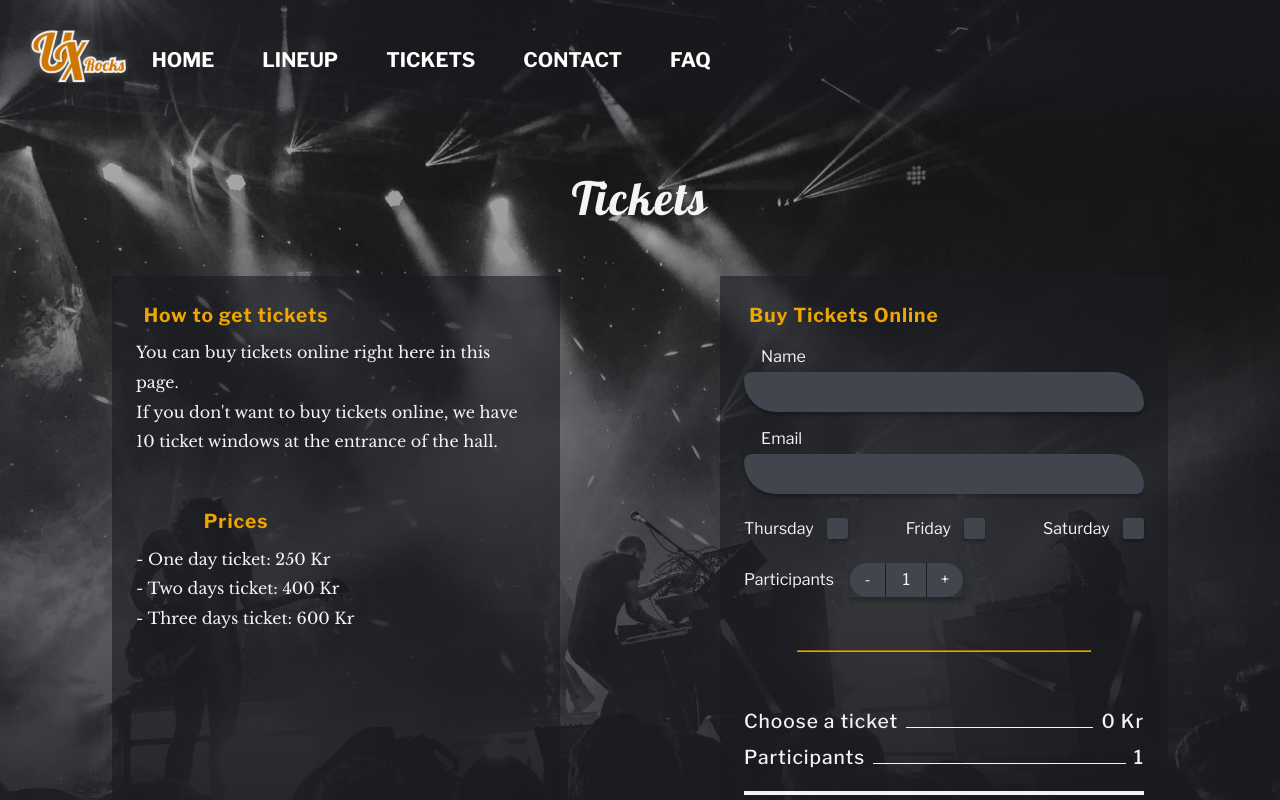
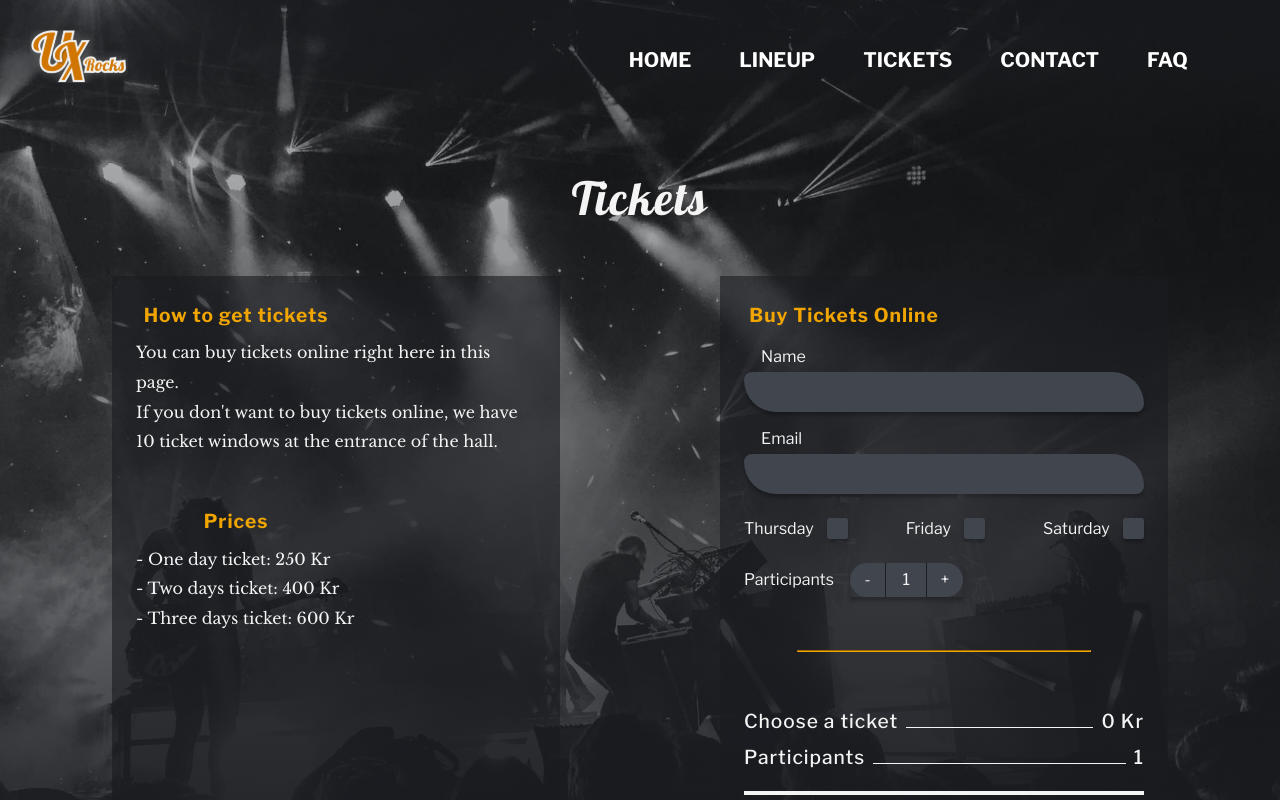
Before and after one commit to jensengbg-christian-mosciatti/ux-rocks, a Vue app: page /#/tickets in a window 1280 px wide. Shown: the top 800 px of the page. Built offline with nearby package versions, Linux system fonts and the light colour scheme.

Commit message:
transition fix

```diff
--- a/src/App.vue
+++ b/src/App.vue
@@ -70,9 +70,7 @@ html {
 
 .fade-enter-to,
 .fade-leave-from {
-  opacity: 0;
-
-  // opacity: 1;
+  opacity: 1;
 }
 
 </style>
--- a/src/components/Nav.vue
+++ b/src/components/Nav.vue
@@ -44,6 +44,7 @@ export default {
 <style lang="scss" scoped>
     .nav-positioning {
       position: absolute;
+      width: 97vw;
     }
     #nav {
         // margin: $margin-v-img;
```
